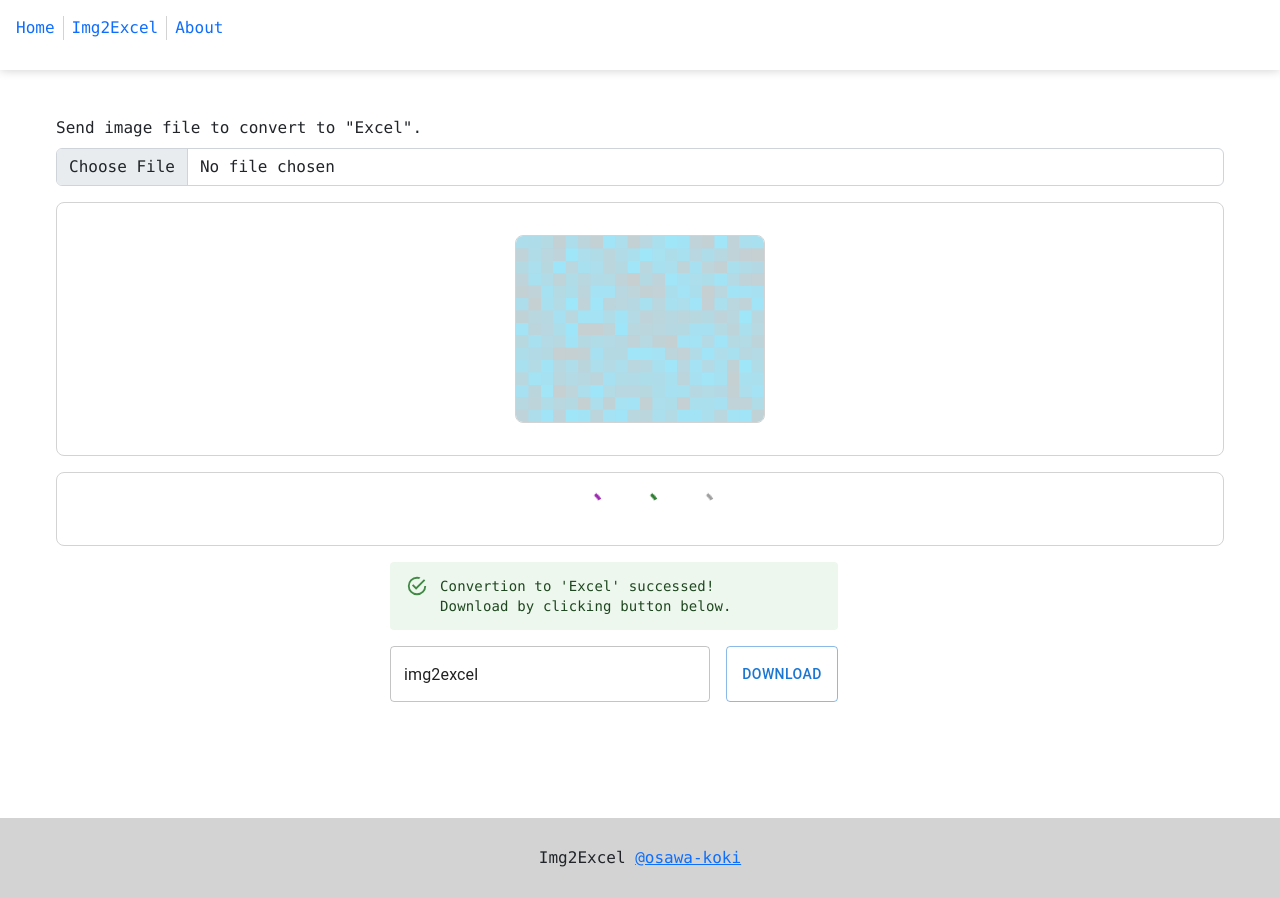
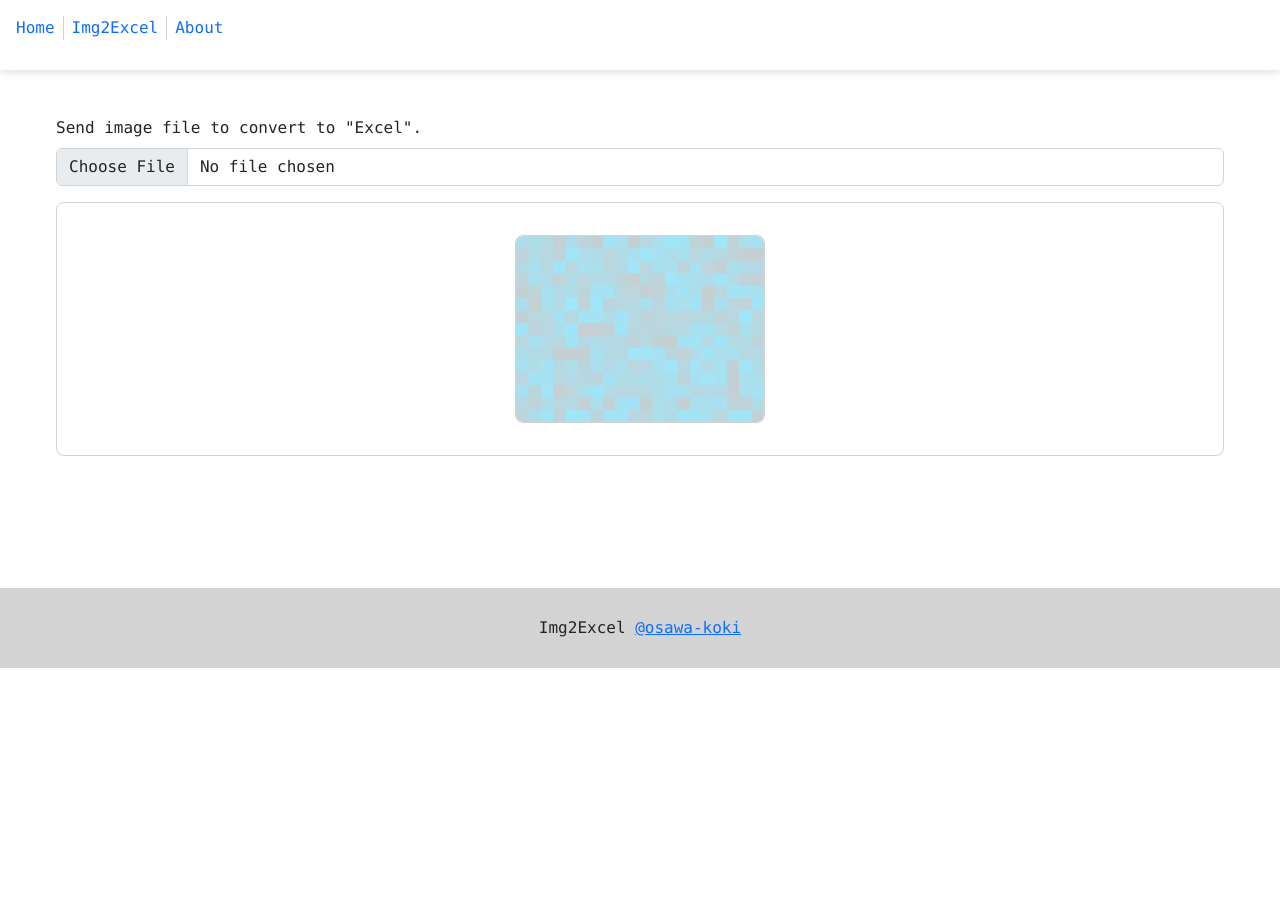
Before and after one commit to osawa-koki/img2excel-server, a Next.js app in the folder web_client/: page /img2excel in a window 1280 px wide. After the commit the page ends 800 px from the top, so only its background shows below. Built offline with nearby package versions, Linux system fonts and the light colour scheme.

Commit message:
テストまえ。

```diff
--- a/web_client/pages/img2excel.tsx
+++ b/web_client/pages/img2excel.tsx
@@ -15,11 +15,11 @@ import Setting from '../setting';
 const Img2ExcelPage = () => {
 
   let [jimp, setJimp] = useState<Jimp | null>(null);
-  let [excelblob, setExcelBlob] = useState<Blob | null>(1);
+  let [excelblob, setExcelBlob] = useState<Blob | null>(null);
   let [filename, setFilename] = useState<string>('img2excel');
   let [error, setError] = useState<string | null>(null);
   let [loading, setLoading] = useState(false);
-  let [sending, setSending] = useState(true);
+  let [sending, setSending] = useState(false);
 
   function Draw(jimp: Jimp): void {
     const canvas = document.getElementById('MyCanvas') as HTMLCanvasElement;
@@ -164,7 +164,7 @@ const Img2ExcelPage = () => {
             <div id='ExcelBlob'>
               <Alert className='Info' severity="success">Convertion to 'Excel' successed!<br />Download by clicking button below.</Alert>
               <TextField variant="outlined" value={filename} onInput={(e) => {(e.target as HTMLInputElement).value}} />
-              <Button href={URL.createObjectURL(new Blob(["Hello, blob!"], {type: 'text/plain'}))} download={`${filename}.xlsx`} variant="outlined" >
+              <Button href={window.URL.createObjectURL(new Blob([excelblob], {type: "application/Zip"}))} download={`${filename}.xlsx`} variant="outlined" >
                 Download
               </Button>
             </div>
```
